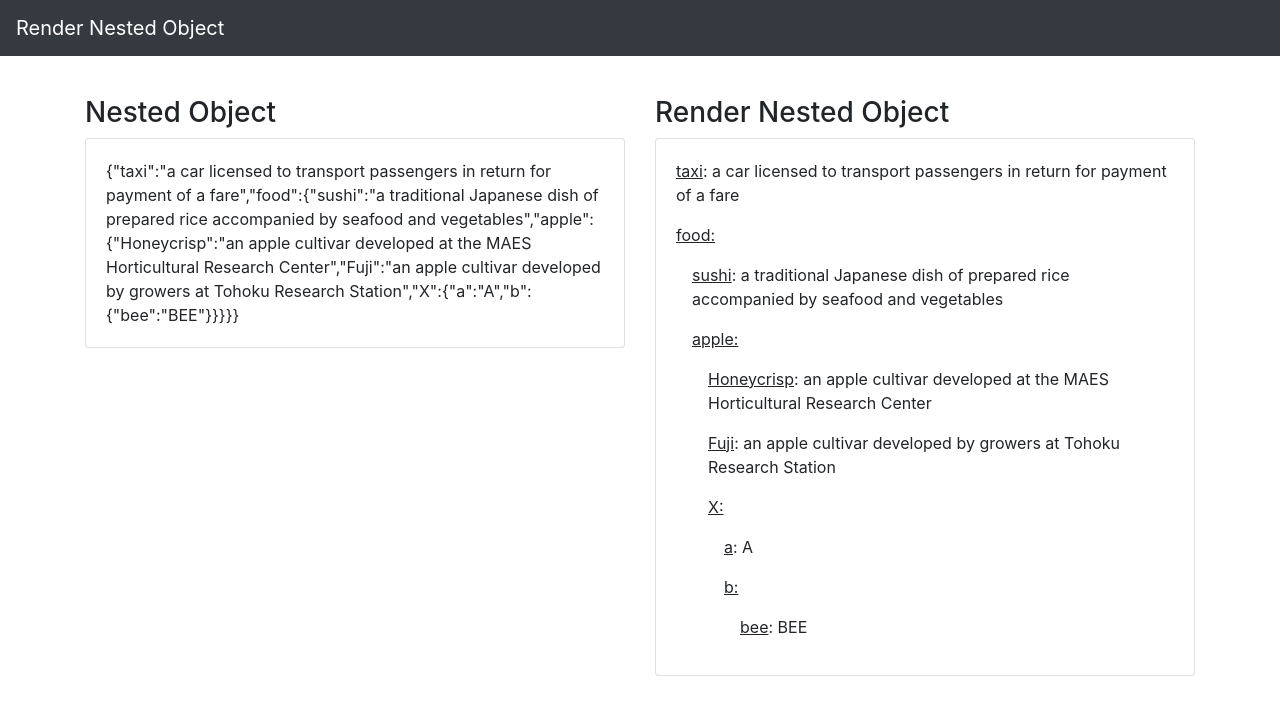
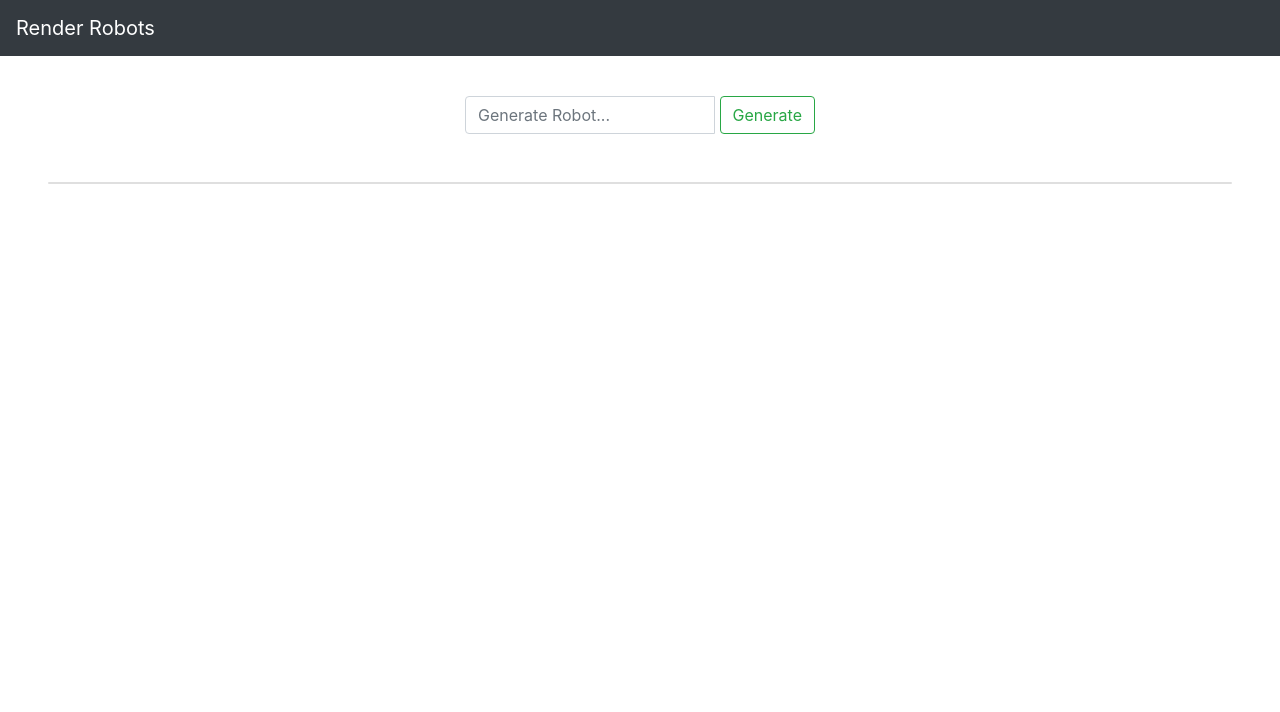
Before and after one commit to swarajlaha/frontend-challenges, a React (Create React App) app: page / in a window 1280 px wide. Shown: the top 712 px of the page. Built offline with nearby package versions, Linux system fonts and the light colour scheme.

Commit message:
generate robots

```diff
--- a/src/App.js
+++ b/src/App.js
@@ -5,6 +5,7 @@ import CountryCapital from './country-capital/pages/CountryCapital';
 import McqQuiz from './mcq-quiz/pages/McqQuiz';
 import PasswordChecker from './password-checker/pages/PasswordChecker';
 import RenderNestedObject from './render-nested-object/pages/RenderNestedObject';
+import RenderRobots from './render-robots/pages/RenderRobots';
 import ScrollAndFix from './scroll-and-fix/pages/ScrollAndFix';
 import SmartTextarea from './smart-textarea/pages/SmartTextarea';
 import ToggleSidebar from './toggle-sidebar/pages/ToggleSidebar';
@@ -37,7 +38,10 @@ function App() {
       {/* <CountryCapital /> */}
 
       {/** Render Nested Object */}
-      <RenderNestedObject />
+      {/* <RenderNestedObject /> */}
+
+      {/** Render Robots */}
+      <RenderRobots />
     </>
   );
 }
--- /dev/null
+++ b/src/render-robots/commons/appNavbar.js
@@ -0,0 +1,16 @@
+import React from 'react';
+import { Navbar } from 'react-bootstrap';
+
+const AppNavbar = () => {
+  return (
+    <>
+      <Navbar bg="dark" variant="dark">
+        <Navbar.Brand href="#home">
+          Render Robots
+        </Navbar.Brand>
+      </Navbar>
+    </>
+  );
+}
+
+export default AppNavbar;
--- /dev/null
+++ b/src/render-robots/components/inputbox.js
@@ -0,0 +1,45 @@
+import React from 'react'
+import { Container, Row, Col, InputGroup, FormControl, Button } from 'react-bootstrap'
+
+const Inputbox = ({ input, setInput, robotlist, setRobotlist }) => {
+
+  // Function to handle input changes.
+  const inputChangeHandler = (e) => {
+    setInput(e.target.value)
+  }
+
+  // Function to handle generate button click.
+  const generateBtnHandler = () => {
+    setInput('')
+    let robotArr = [...robotlist];
+    robotArr.push(input)
+    setRobotlist(robotArr)
+  }
+
+  return (
+    <Container className="mt-5 pt-5">
+      <Row>
+        <Col></Col>
+        <Col>
+          <InputGroup>
+            <FormControl
+              placeholder='Generate Robot...'
+              value={input}
+              onChange={inputChangeHandler}
+            >
+            </FormControl> &nbsp;
+            <Button
+              variant="outline-success"
+              onClick={generateBtnHandler}
+            >
+              Generate
+            </Button>
+          </InputGroup>
+        </Col>
+        <Col></Col>
+      </Row>
+    </Container>
+  )
+}
+
+export default Inputbox
--- /dev/null
+++ b/src/render-robots/components/robotsList.js
@@ -0,0 +1,22 @@
+import React from 'react'
+import { Card, Col, Container, Image, Row } from 'react-bootstrap'
+
+const RobotsList = ({ robotlist }) => {
+  return (
+    <>
+      <Card className="ml-5 mr-5 mt-5 pl-5 pr-5">
+        <Container>
+          <Row>
+            {robotlist.map((robot) => (
+              <Col>
+                <Image src={`https://robohash.org/${robot}`} />
+              </Col>
+            ))}
+          </Row>
+        </Container>
+      </Card>
+    </>
+  )
+}
+
+export default RobotsList
--- /dev/null
+++ b/src/render-robots/pages/RenderRobots.js
@@ -0,0 +1,19 @@
+import React, { useState } from 'react'
+import AppNavbar from '../commons/appNavbar'
+import Inputbox from '../components/inputbox'
+import RobotsList from '../components/robotsList'
+
+const RenderRobots = () => {
+  const [input, setInput] = useState('')
+  const [robotlist, setRobotlist] = useState([]);
+
+  return (
+    <>
+      <AppNavbar />
+      <Inputbox input={input} setInput={setInput} robotlist={robotlist} setRobotlist={setRobotlist} />
+      <RobotsList robotlist={robotlist} />
+    </>
+  )
+}
+
+export default RenderRobots
```
